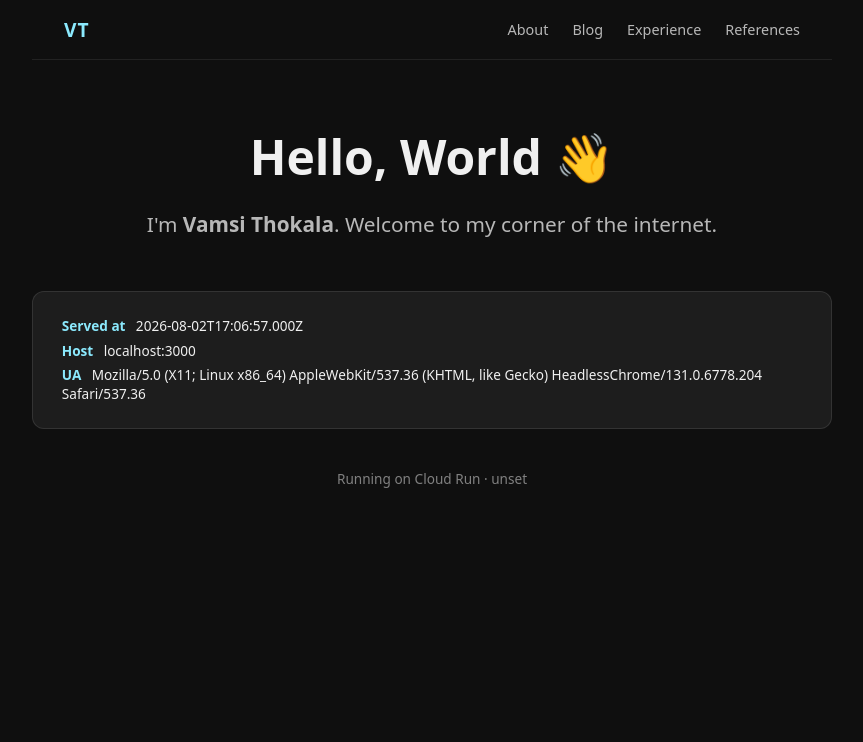
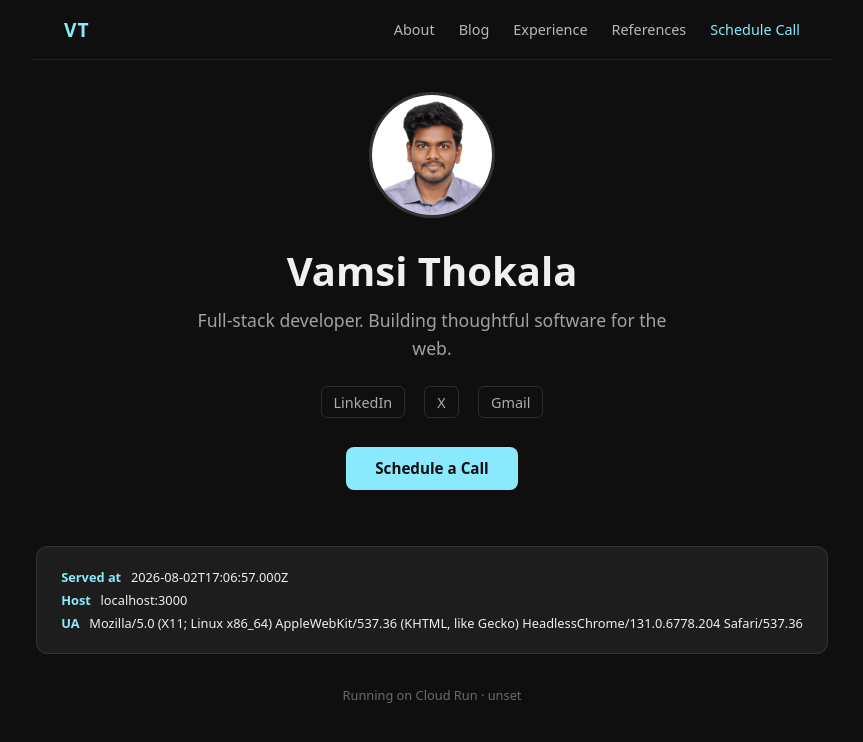
Before and after one commit to vamsi528/gcp-portfolio, a Next.js app: page / in a window 1280 px wide. Shown: the top 742 px of the page, without its empty margins (208-1071 px from the left). Built offline with nearby package versions, Linux system fonts and the light colour scheme; no server answers.

Commit message:
feat: add profile photo, social links, schedule-call page

```diff
--- a/src/app/components/Nav.tsx
+++ b/src/app/components/Nav.tsx
@@ -18,6 +18,9 @@ export default function Nav() {
         </Link>
         <Link href="/references" style={linkStyle}>
           References
+        </Link>
+        <Link href="/schedule-call" style={{ ...linkStyle, color: "#8be9fd" }}>
+          Schedule Call
         </Link>
       </div>
     </nav>
--- a/src/app/page.tsx
+++ b/src/app/page.tsx
@@ -1,4 +1,5 @@
 import { headers } from "next/headers";
+import Link from "next/link";
 
 export const dynamic = "force-dynamic";
 
@@ -13,13 +14,35 @@ export default async function Home() {
 
   return (
     <main style={mainStyle}>
-      <h1 style={{ fontSize: "3rem", marginBottom: "0.2em" }}>
-        Hello, World 👋
+      <img
+        src="/Vamsi.jpg"
+        alt={siteName}
+        style={photoStyle}
+      />
+
+      <h1 style={{ fontSize: "2.5rem", marginBottom: "0.2em", marginTop: "0.5em" }}>
+        {siteName}
       </h1>
-      <p style={{ fontSize: "1.3rem", opacity: 0.75 }}>
-        I&apos;m <strong>{siteName}</strong>. Welcome to my corner of the
-        internet.
+
+      <p style={{ fontSize: "1.1rem", opacity: 0.65, maxWidth: 480, margin: "0 auto 1.5rem", lineHeight: 1.6 }}>
+        Full-stack developer. Building thoughtful software for the web.
       </p>
+
+      <div style={socialRow}>
+        <a href="https://linkedin.com/in/vamsithokala" target="_blank" rel="noopener" style={socialLink}>
+          LinkedIn
+        </a>
+        <a href="https://x.com/vamsithokala" target="_blank" rel="noopener" style={socialLink}>
+          X
+        </a>
+        <a href="mailto:thevamsithokala@gmail.com" style={socialLink}>
+          Gmail
+        </a>
+      </div>
+
+      <Link href="/schedule-call" style={ctaStyle}>
+        Schedule a Call
+      </Link>
 
       <div style={metaCard}>
         <p style={metaLine}>
@@ -33,7 +56,7 @@ export default async function Home() {
         </p>
       </div>
 
-      <p style={{ marginTop: "2.5rem", fontSize: "0.85rem", opacity: 0.5 }}>
+      <p style={{ marginTop: "2rem", fontSize: "0.8rem", opacity: 0.4 }}>
         Running on Cloud Run · {siteDomain}
       </p>
     </main>
@@ -44,15 +67,53 @@ const mainStyle: React.CSSProperties = {
   textAlign: "center",
 };
 
+const photoStyle: React.CSSProperties = {
+  width: 120,
+  height: 120,
+  borderRadius: "50%",
+  objectFit: "cover",
+  border: "3px solid rgba(255,255,255,0.15)",
+};
+
+const socialRow: React.CSSProperties = {
+  display: "flex",
+  justifyContent: "center",
+  gap: "1.2rem",
+  marginBottom: "1.8rem",
+};
+
+const socialLink: React.CSSProperties = {
+  color: "rgba(255,255,255,0.65)",
+  textDecoration: "none",
+  fontSize: "0.9rem",
+  fontWeight: 500,
+  padding: "0.35rem 0.75rem",
+  borderRadius: 6,
+  border: "1px solid rgba(255,255,255,0.12)",
+  transition: "background 0.15s, color 0.15s",
+};
+
+const ctaStyle: React.CSSProperties = {
+  display: "inline-block",
+  padding: "0.7rem 1.8rem",
+  borderRadius: 8,
+  background: "#8be9fd",
+  color: "#0f0f0f",
+  fontWeight: 600,
+  textDecoration: "none",
+  fontSize: "0.95rem",
+  marginBottom: "2.5rem",
+};
+
 const metaCard: React.CSSProperties = {
-  marginTop: "2rem",
-  padding: "1.2rem 1.8rem",
+  marginTop: "1rem",
+  padding: "1rem 1.5rem",
   borderRadius: 12,
   background: "rgba(255,255,255,0.06)",
   border: "1px solid rgba(255,255,255,0.1)",
   display: "inline-block",
   textAlign: "left",
-  fontSize: "0.85rem",
+  fontSize: "0.8rem",
 };
 
 const metaLine: React.CSSProperties = {
```
Also changed, not shown: src/app/schedule-call/page.tsx (added, +90 -0 lines), public/Vamsi.jpg (added).
